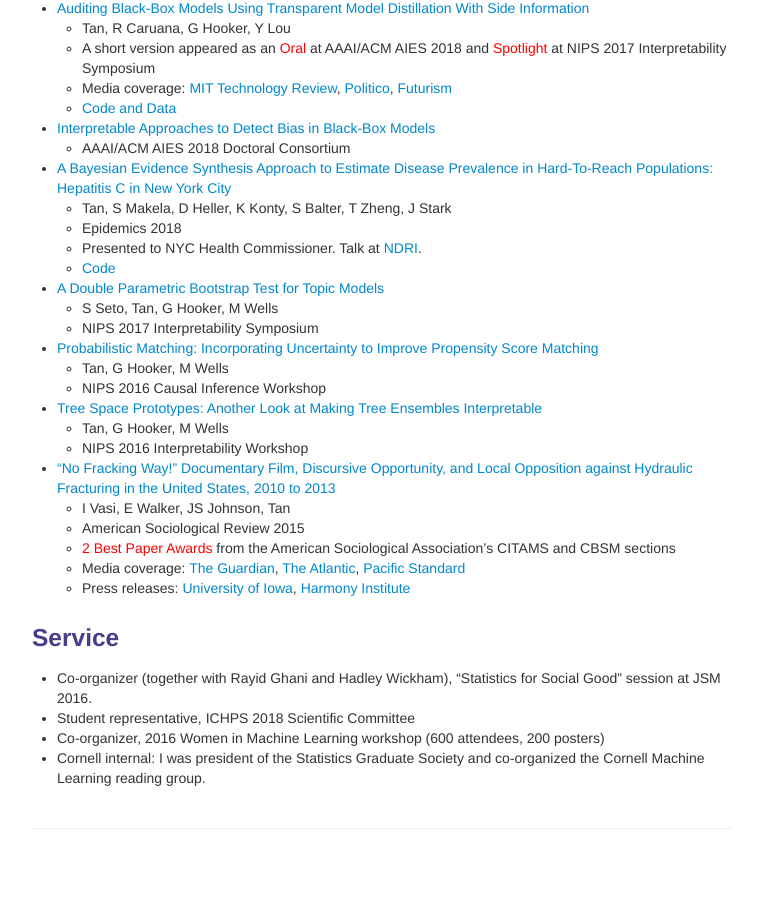
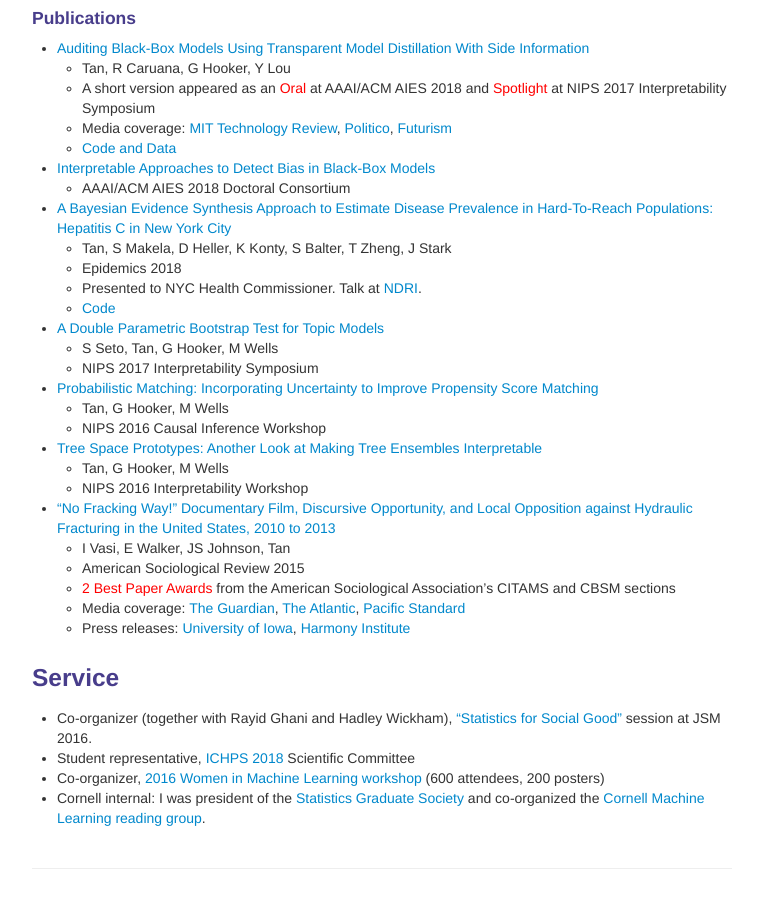
Before and after one commit to shftan/shftan.github.io, a Jekyll site: the page built from index.md, in a window 1280 px wide and 900 px high, scrolled down 1144 px. Shown: the whole window, without its empty margins (258-1021 px from the left). Built offline with Jekyll 4.4.1, drawn with Linux system fonts in a browser that asks for light colours; before the commit the page ends 2004 px from its top, so only the background shows below that; part of the change alters nothing that is shown; some of the changed text lies outside the part shown.

```diff
--- a/index.md
+++ b/index.md
@@ -32,6 +32,7 @@ Contact me at ht395 AT cornell.edu
 - 1/18: Attending [BIRS Workshop on Machine Learning and Statistical Inference](http://www.birs.ca/events/2018/5-day-workshops/18w5054)
 - 6/17: Grateful to receive [American Statistical Association Wray Jackson Smith Award](http://stattrak.amstat.org/2017/07/01/smithscholarship/)
 - 3/17: My project evaluating the impact of later school start times in NYC public schools has received an [Engaged Cornell grant](http://engaged.cornell.edu/recipient/2017-18-engaged-graduate-student-grant-recipients/). You can read more about the project [here](https://cals.cornell.edu/news/engaged-graduate-student-grants-fund-phd-students/) and [here](http://news.cornell.edu/stories/2017/04/engaged-graduate-student-grants-fund-16-phd-students).
+- Older: I'll be spending 6 months investigate dynamic topic models for long-term text corpuses thanks to a [Harmony Institute Research Fellowship](https://harmonylabs.org)
 - Older: The American Statistical Association interviewed me and other statistics fellows about [our experience in the Data Science for Social Good Fellowship](http://magazine.amstat.org/blog/2014/10/01/dssg/). It was a great program, highly recommended if you want to explore the data for social good space
 
 <div class="row-fluid" id="publications"><h3>Publications, Presentations, Preprints</h3>
@@ -78,7 +79,7 @@ Contact me at ht395 AT cornell.edu
 
 <div class="row-fluid" id="service"><h3>Service</h3>
 </div>
-- Co-organizer (together with Rayid Ghani and Hadley Wickham), "Statistics for Social Good" session at JSM 2016.
-- Student representative, ICHPS 2018 Scientific Committee
-- Co-organizer, 2016 Women in Machine Learning workshop (600 attendees, 200 posters)
-- Cornell internal: I was president of the Statistics Graduate Society and co-organized the Cornell Machine Learning reading group.
+- Co-organizer (together with Rayid Ghani and Hadley Wickham), ["Statistics for Social Good"](http://shftan.github.io/jsmsocialgood/) session at JSM 2016.
+- Student representative, [ICHPS 2018](http://ww2.amstat.org/meetings/ichps/2018/) Scientific Committee
+- Co-organizer, [2016 Women in Machine Learning workshop](https://wimlworkshop.org/2016/) (600 attendees, 200 posters)
+- Cornell internal: I was president of the [Statistics Graduate Society](https://stat.cornell.edu/about-us/sgs) and co-organized the [Cornell Machine Learning reading group](http://wiki.cs.cornell.edu/index.php?title=Machine_Learning_Discussion_Group).
```
